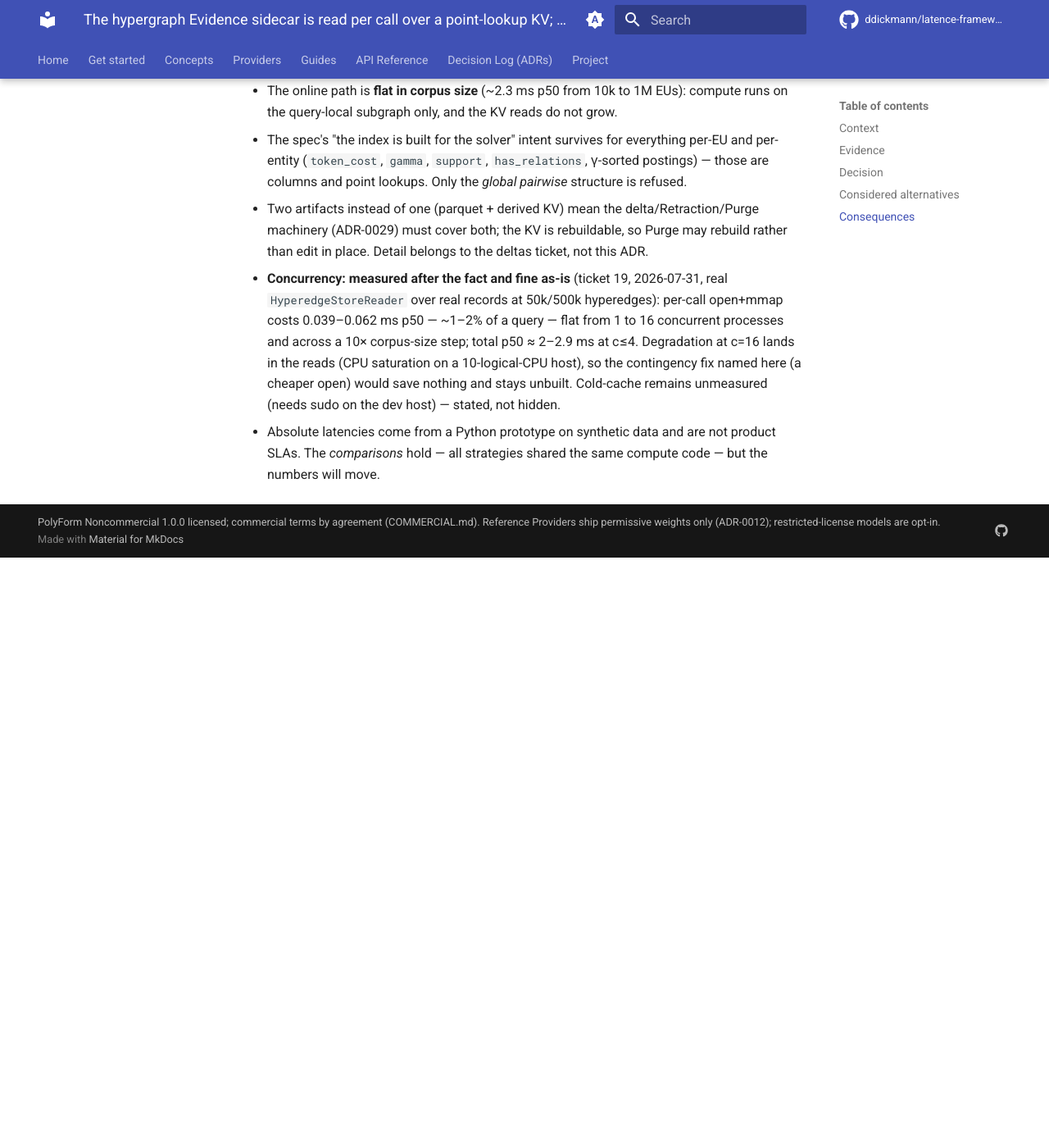
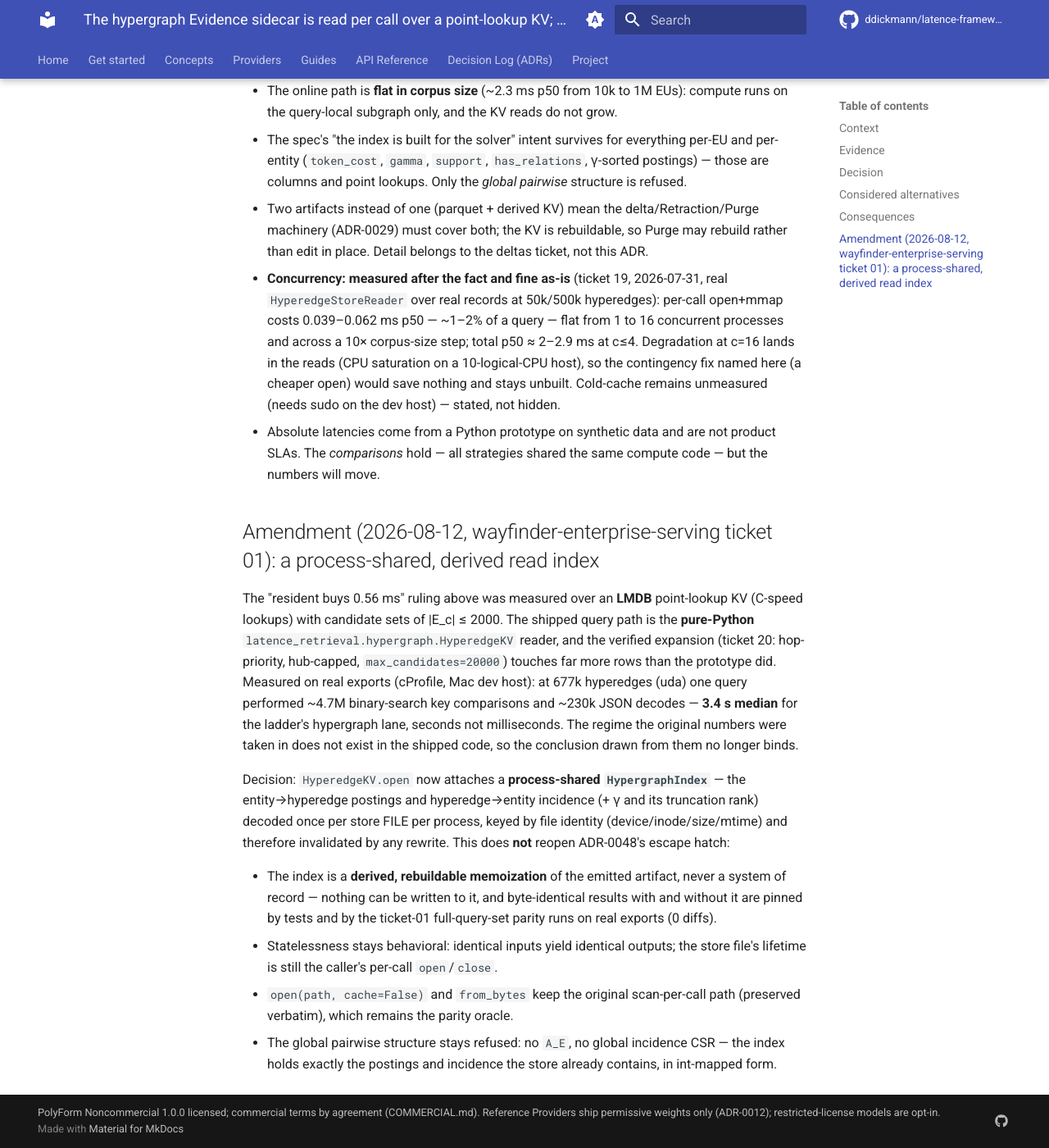
Before and after one commit to ddickmann/latence, an MkDocs documentation site: the page built from docs/adr/0056-hypergraph-evidence-sidecar-is-read-per-call-over-a-point-lookup-kv-no-global-edge-adjacency.md, in a window 1280 px wide and 1400 px high, scrolled down 2455 px. Shown: the whole window at 82% size. Built offline with MkDocs 1.6.1 and Material for MkDocs 9.7.7, drawn with Linux system fonts in a browser that asks for light colours; comment, search, counter and statistics services are not loaded; before the commit the page ends 3135 px from its top, so only the background shows below that.

Commit message:
adr-0056: amendment — process-shared derived read index (ticket 01, measured)
The original resident-store rejection was measured over an LMDB KV at |E_c|<=2000;
the shipped pure-Python reader at real expansion widths measures seconds per query
(uda 3.4s median, 4.7M key comparisons + 230k JSON decodes per query). Records the
cached HypergraphIndex decision and why ADR-0048's escape hatch stays shut.

```diff
--- a/docs/adr/0056-hypergraph-evidence-sidecar-is-read-per-call-over-a-point-lookup-kv-no-global-edge-adjacency.md
+++ b/docs/adr/0056-hypergraph-evidence-sidecar-is-read-per-call-over-a-point-lookup-kv-no-global-edge-adjacency.md
@@ -103,3 +103,29 @@ KV is a derived read-path artifact rebuildable from it.
   host) — stated, not hidden.
 - Absolute latencies come from a Python prototype on synthetic data and are not product SLAs. The
   *comparisons* hold — all strategies shared the same compute code — but the numbers will move.
+
+## Amendment (2026-08-12, wayfinder-enterprise-serving ticket 01): a process-shared, derived read index
+
+The "resident buys 0.56 ms" ruling above was measured over an **LMDB** point-lookup KV (C-speed
+lookups) with candidate sets of |E_c| ≤ 2000. The shipped query path is the **pure-Python**
+`latence_retrieval.hypergraph.HyperedgeKV` reader, and the verified expansion (ticket 20:
+hop-priority, hub-capped, `max_candidates=20000`) touches far more rows than the prototype did.
+Measured on real exports (cProfile, Mac dev host): at 677k hyperedges (uda) one query performed
+~4.7M binary-search key comparisons and ~230k JSON decodes — **3.4 s median** for the ladder's
+hypergraph lane, seconds not milliseconds. The regime the original numbers were taken in does not
+exist in the shipped code, so the conclusion drawn from them no longer binds.
+
+Decision: `HyperedgeKV.open` now attaches a **process-shared `HypergraphIndex`** — the
+entity→hyperedge postings and hyperedge→entity incidence (+ γ and its truncation rank) decoded
+once per store FILE per process, keyed by file identity (device/inode/size/mtime) and therefore
+invalidated by any rewrite. This does **not** reopen ADR-0048's escape hatch:
+
+- The index is a **derived, rebuildable memoization** of the emitted artifact, never a system of
+  record — nothing can be written to it, and byte-identical results with and without it are pinned
+  by tests and by the ticket-01 full-query-set parity runs on real exports (0 diffs).
+- Statelessness stays behavioral: identical inputs yield identical outputs; the store file's
+  lifetime is still the caller's per-call `open`/`close`.
+- `open(path, cache=False)` and `from_bytes` keep the original scan-per-call path (preserved
+  verbatim), which remains the parity oracle.
+- The global pairwise structure stays refused: no `A_E`, no global incidence CSR — the index holds
+  exactly the postings and incidence the store already contains, in int-mapped form.
```
